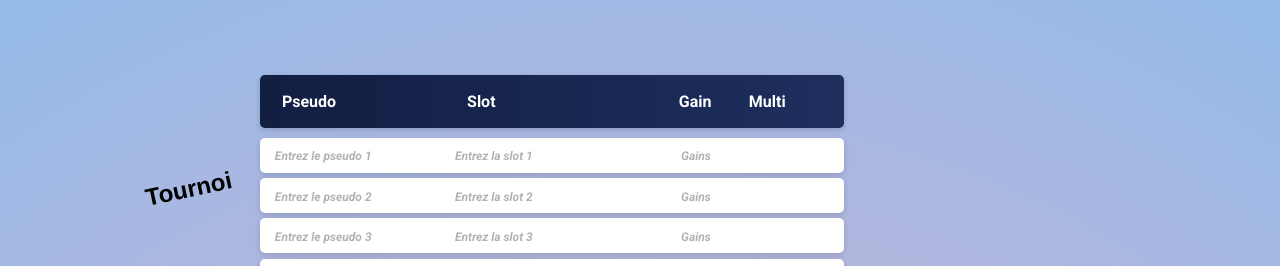
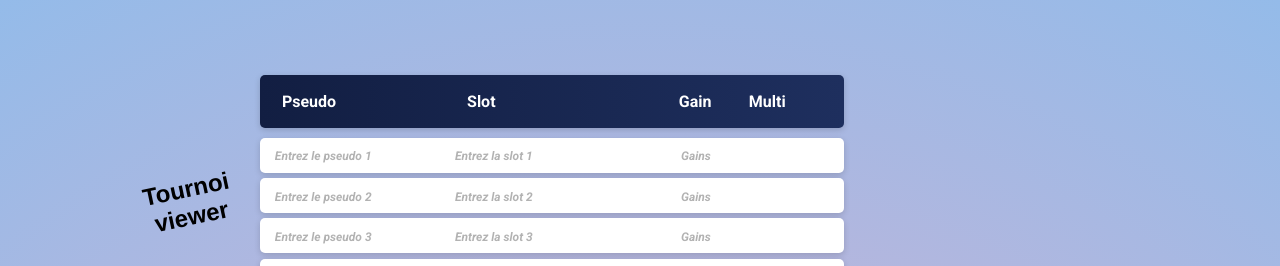
Before and after one commit to fbbbrand/tn2, a plain HTML site: page index.html in a window 1280 px wide. Shown: the top 266 px of the page. Drawn offline with Linux system fonts and the light colour scheme; a web font is replaced by a local one.

Commit message:
Update index.html

```diff
--- a/index.html
+++ b/index.html
@@ -22,7 +22,7 @@
         <div class="texte">
             <h1>
                 Tournoi <br />
-
+                viewer
             </h1>
         </div>
         <div class="top25">
```
